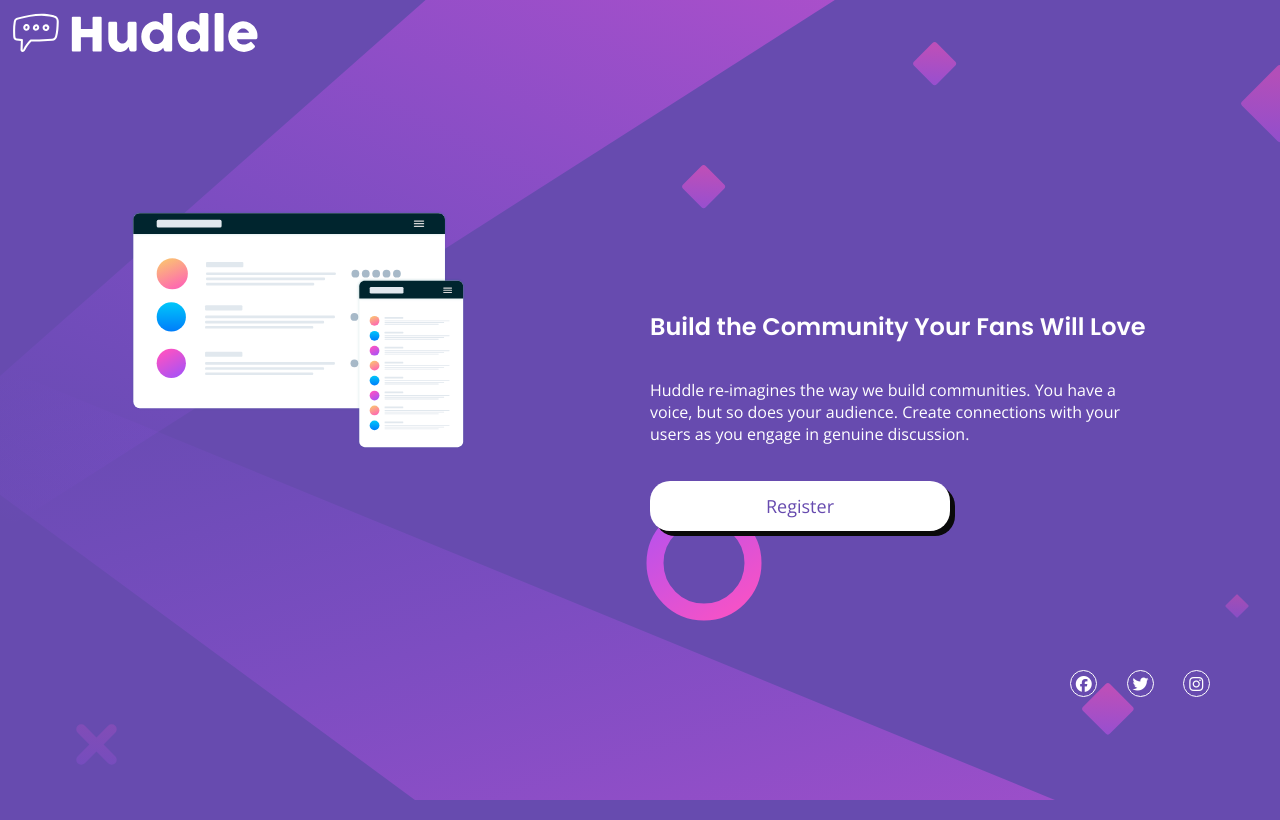
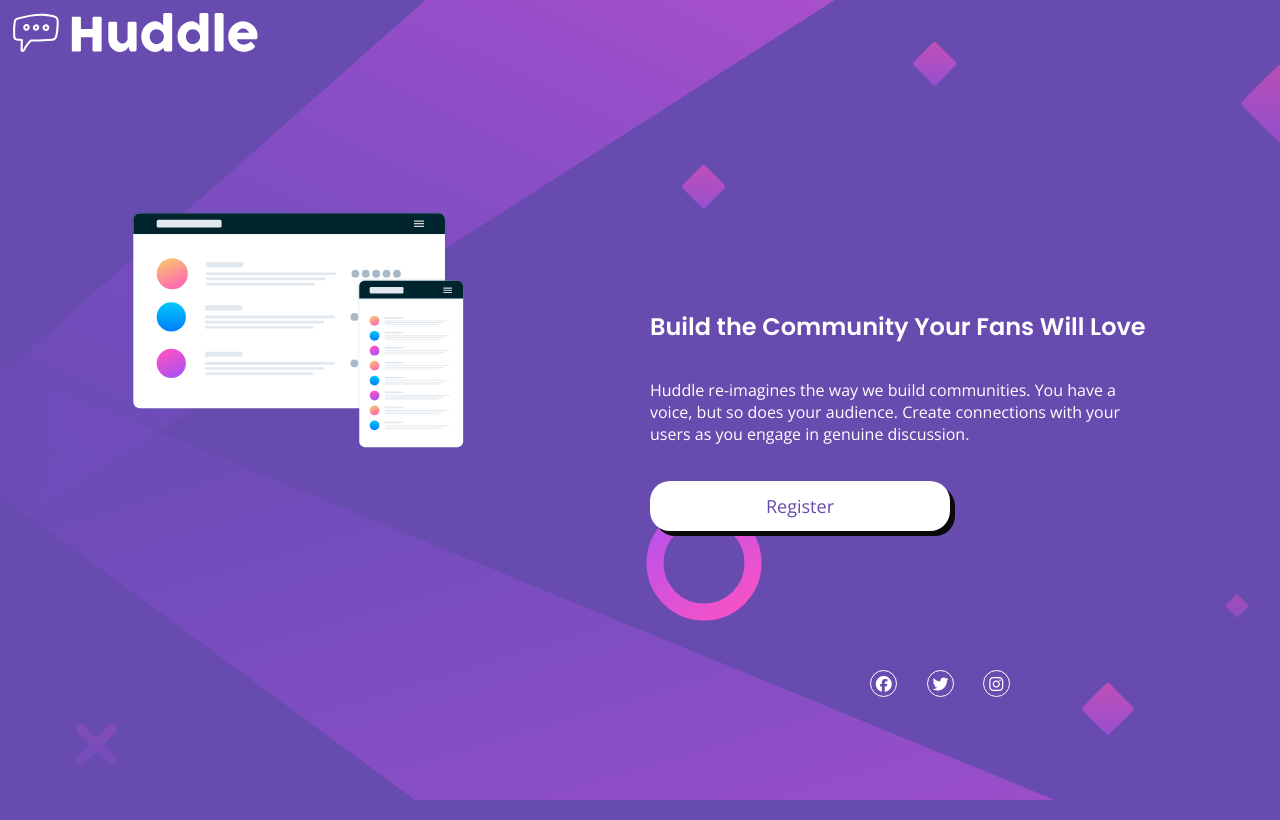
Before and after one commit to hannyfish/hanny_huddlepage, a plain HTML site: page index.html in a window 1280 px wide. Drawn offline with nearby package versions, Linux system fonts and the light colour scheme.

Commit message:
Update style.css

```diff
--- a/style.css
+++ b/style.css
@@ -58,5 +58,5 @@ main {
 
   .huddle-img {width: 100%;}
 
-  .huddle-social {position: relative; left: 90%; top: 10%;}
+  .huddle-social {position: relative; left: 70%; top: 10%;}
 }
```
